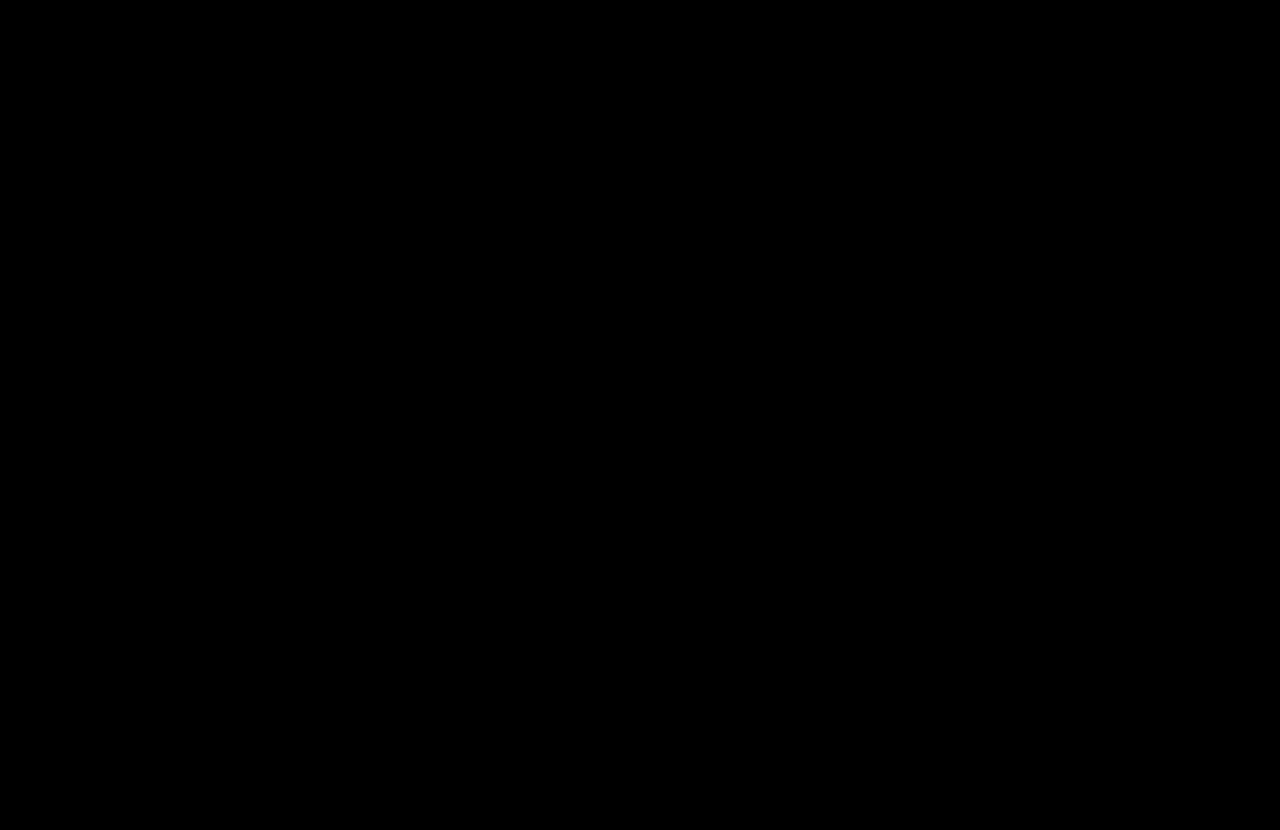
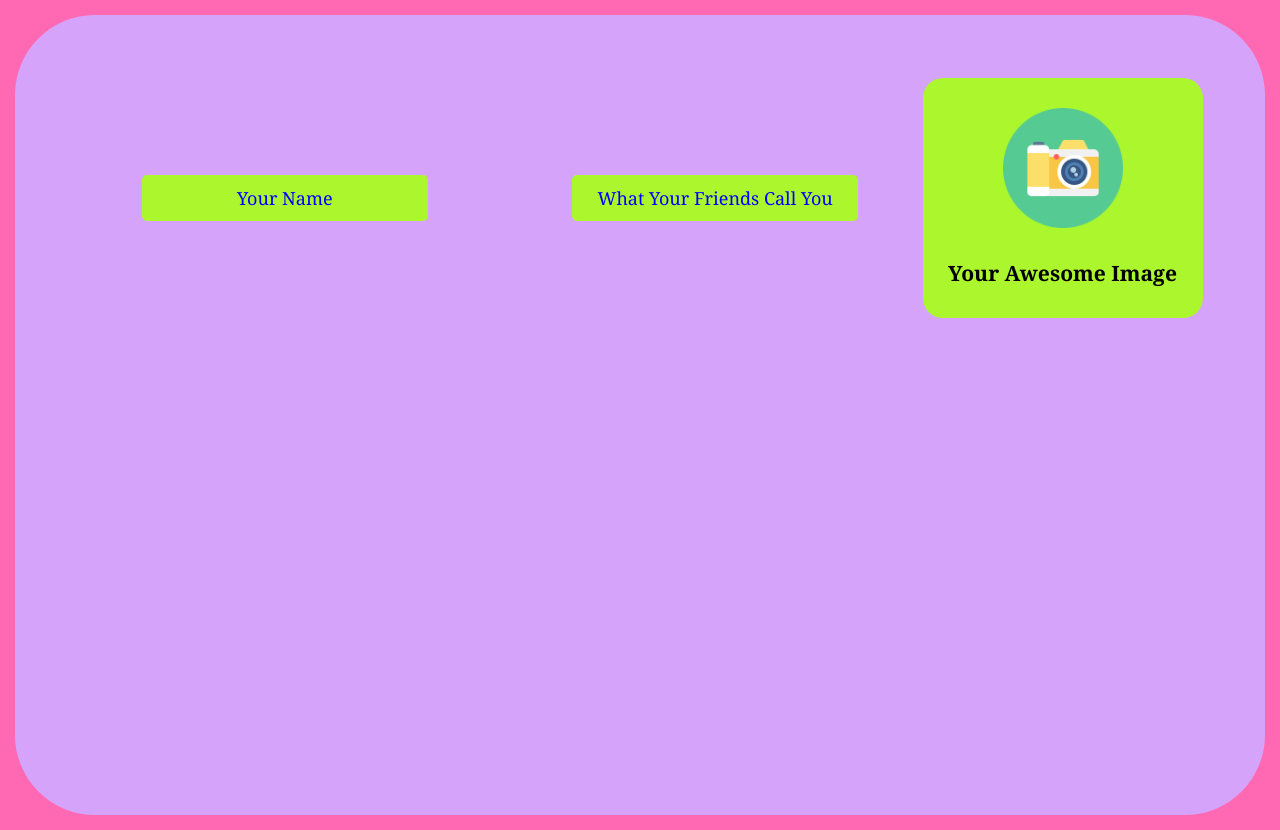
Before and after one commit to kalviumcommunity/DigiSlam, a React (Create React App) app in the folder frontend/: page /temp1 in a window 1280 px wide. Before the commit this address had no page. Before the commit the page ends 800 px from the top, so only its background shows below. Built offline with nearby package versions, Linux system fonts and the light colour scheme; a web font is replaced by a local one.

Commit message:
Started working on the template and added .gitignore to the backend file

```diff
--- a/frontend/src/App.css
+++ b/frontend/src/App.css
@@ -38,8 +38,8 @@ a {
 .projectTitle {
     font: normal 700 84px 'Gorditas';
     font-weight: 700;
-    -webkit-text-stroke: 1px #130070;
-    color: rgba(251, 255, 0, 0.902);
+    -webkit-text-stroke: 2px #0040ff;
+    color: rgba(251, 255, 0, 0.827);
     padding: 20px;
 }
 
@@ -56,13 +56,13 @@ a {
     font-size: 72px;
     font-family: 'Lilita One', cursive;
     font-weight: lighter;
-    color: #00fffb9c;
-    -webkit-text-stroke: 1px #ffffff;
+    color: #00fffbee;
+    -webkit-text-stroke: 2px #000000af;
 }
 
 .landingPageContentHolder span {
-    -webkit-text-stroke: 1px #ddff00;
-    color: #ddff005c;
+    -webkit-text-stroke: 2px #000000;
+    color: #ddff00f3;
 }
 
 .navigateToLoginPageButton {
@@ -110,9 +110,9 @@ a {
 
 .loginContentHolder h1 {
     font-family: Cambria, Cochin, Georgia, Times, 'Times New Roman', serif;
-    color: rgb(35, 35, 180);
+    color: rgb(0, 0, 186);
     text-align: center;
-    -webkit-text-stroke: 0.25px #ddff00d6;
+    -webkit-text-stroke: 0.5px #ddff00;
     font-size: 32px;
 }
 
--- a/frontend/src/App.js
+++ b/frontend/src/App.js
@@ -6,6 +6,8 @@ import LoginPage from "./components/LoginPage";
 import MainPage from "./components/MainPage";
 import SignUpPage from "./components/SignUpPage";
 import NickName from "./components/NickName";
+import Loader from "./Loader";
+import Temp1 from "./components/templates/Temp1";
 
 
 function App() {
@@ -17,6 +19,8 @@ function App() {
         <Route path="/sign_up" element={<SignUpPage />} />
         <Route path="/main" element={<MainPage />} />
         <Route path="/nick_name" element={<NickName />} />
+        <Route path="/load" element={<Loader/>}/>
+        <Route path="/temp1" element={<Temp1/>}/>
       </Routes>
     </>
   );
--- a/frontend/src/components/NickName.js
+++ b/frontend/src/components/NickName.js
@@ -28,7 +28,7 @@ const NickName = () => {
   useEffect(() => {
     setTimeout(() => {
       setIsLoading(false);
-    }, 1500);
+    });
   }, []);
   return isLoading ? (
     <Loader />
@@ -59,8 +59,8 @@ const NickName = () => {
             </button>
           </Link>
           <p>
-            Please choose name without any spaces. <br/> Minimum length of the name
-            must be 2 characters.
+            Please choose name without any spaces. <br /> Minimum length of the
+            name must be 2 characters.
           </p>
           <p>
             <span>Remember!</span> <br />
--- a/frontend/src/components/SignUpPage.js
+++ b/frontend/src/components/SignUpPage.js
@@ -10,11 +10,6 @@ const SignUpPage = () => {
   const [state, setState] = useState(false);
   const [isLoading, setIsLoading] = useState(true);
   const [signInDisabled, setSignInDisabled] = useState(true);
-  // const [inputValue, setInputValue] = useState({
-  //   Email: "",
-  //   Password: "",
-  //   Confirm_Password: ""
-  // });
   const Regex = /^[a-zA-Z0-9]+(?:\.[a-zA-Z0-9]+)*@[a-zA-Z0-9]+(?:\.[a-zA-Z0-9]+)*$/
   const handleClick = () => {
     setState(!state);
--- /dev/null
+++ b/frontend/src/components/templates/Temp1.js
@@ -0,0 +1,34 @@
+import React from "react";
+import "./template1.css";
+import HolderImage from "../assets/choose-image.png";
+
+const Temp1 = () => {
+  const handleImageInput = () => {
+    document.getElementById("activeImage").click();
+  };
+  return (
+    <>
+      <div className="TemplateHolder">
+        <div className="row-1">
+          <div className="personalQuestions">
+            <input type="text" placeholder="Your Name" />
+            <input type="text" placeholder="What Your Friends Call You" />
+          </div>
+          <div className="imageinputBox" onClick={handleImageInput}>
+            <input
+              className="inputImage"
+              type="file"
+              id="activeImage"
+              accept="image/*"
+              placeholder="Choose an image"
+            />
+            <img src={HolderImage} height={120} alt="HolderImage" />
+            <h3>Your Awesome Image</h3>
+          </div>
+        </div>
+      </div>
+    </>
+  );
+};
+
+export default Temp1;
--- /dev/null
+++ b/frontend/src/components/templates/template1.css
@@ -0,0 +1,60 @@
+html {
+    padding: 15px;
+    background-color: hotpink;
+}
+
+.TemplateHolder {
+    box-sizing: border-box;
+    padding: 5%;
+    background-color: #D6A3FB;
+    border-radius: 5pc;
+    min-height: 100vh;
+}
+
+.inputImage {
+    display: none;
+}
+
+.imageinputBox {
+    display: flex;
+    align-items: center;
+    justify-content: space-evenly;
+    flex-direction: column;
+    width: 35vh;
+    height: 30vh;
+    background-color: #ABF62D;
+    cursor: pointer;
+    border-radius: 20px;
+    font-family: Georgia, 'Times New Roman', Times, serif;
+    font-size: large;
+}
+
+.personalQuestions input{
+    width: 20vw;
+    height: 2vh;
+    padding: 15px;
+    font-size: 18px;
+    border: none;
+    border-radius: 5px;
+    background-color: #ABF62D;
+    color: darkblue;
+    font-family: Georgia, 'Times New Roman', Times, serif;
+}
+
+.personalQuestions input::placeholder {
+    color: blue;
+    text-align: center;
+    font-weight: 300;
+}
+
+.personalQuestions {
+    display: flex;
+    align-items: center;
+    justify-content: space-evenly;
+    gap: 5pc;
+}
+
+.row-1 {
+    display: grid;
+    grid-template-columns: 4fr 1fr;
+}
```
Also changed, not shown: frontend/src/components/templates/TempOutput1.js (added, +11 -0 lines), frontend/src/components/assets/choose-image.png (added), 1 other file (tests, documents, lock files or other folders).
